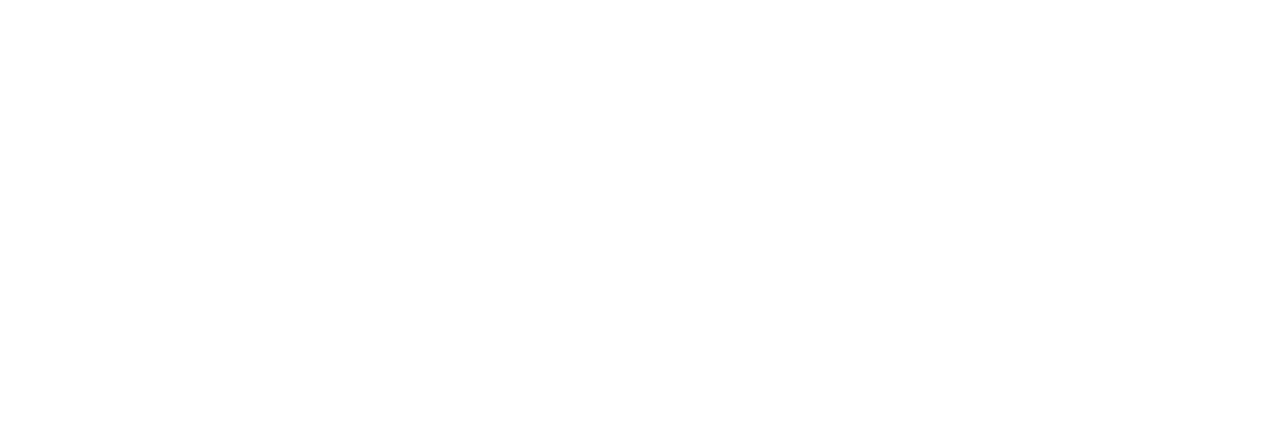
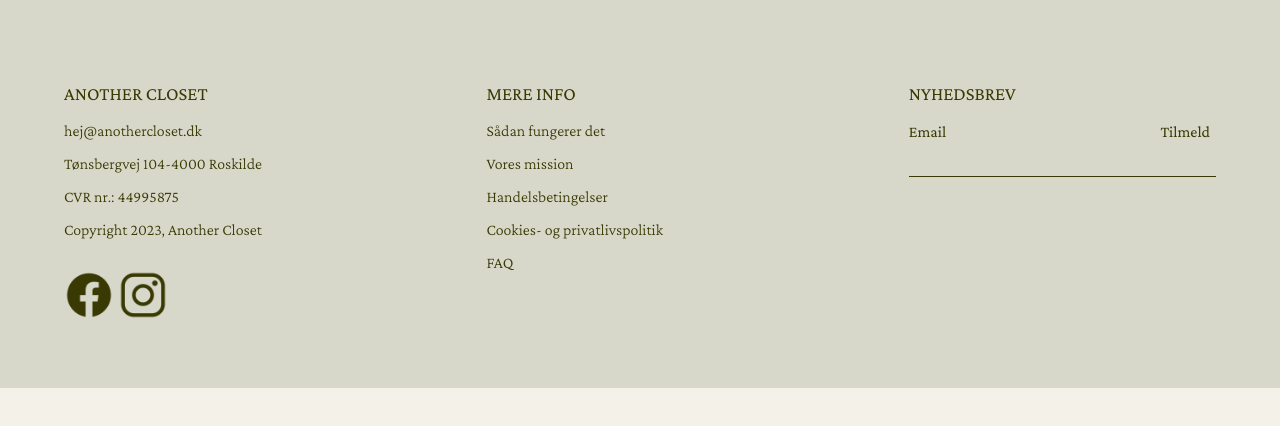
Before and after one commit to ojandersen/another_closet, an Astro site: page / in a window 1280 px wide. Built offline with nearby package versions, Linux system fonts and the light colour scheme; Astro itself is replaced by a stand-in of ours.

Commit message:
add listeview and footer

```diff
--- /dev/null
+++ b/src/components/Listeview.astro
@@ -0,0 +1,54 @@
+---
+const { product } = Astro.props;
+---
+
+<article class="card">
+  <a href={`/product/${product.id}/`}> <img src={product.image} alt="billede af tøj " /></a>
+  <p class="name">{product.name}</p>
+  <p><strong>{product.size}</strong> {product.brand}</p>
+  <p>{product.closet}</p>
+</article>
+<style>
+  @import url("https://fonts.googleapis.com/css2?family=Crimson+Pro:ital,wght@0,200..900;1,200..900&display=swap");
+  .card img {
+    width: 100%;
+    border-radius: 10px;
+  }
+
+  .name {
+    text-align: center;
+    text-transform: uppercase;
+    color: #393903;
+    font-family: "Crimson Pro";
+    margin: 0;
+    font-weight: 500;
+  }
+
+  p {
+    text-align: center;
+    color: #393903;
+    font-family: "Crimson Pro";
+    margin-top: 0;
+    font-weight: 300;
+  }
+
+  @media (min-width: 640px) and (max-width: 1024px) {
+    p {
+      font-size: 20px;
+    }
+  }
+
+  @media (min-width: 1024px) {
+    .name {
+      font-size: 24px;
+    }
+
+    p {
+      font-size: 24px;
+    }
+
+    .card img {
+      border-radius: 20px;
+    }
+  }
+</style>
--- /dev/null
+++ b/src/css/style.css
@@ -0,0 +1,90 @@
+@import url("https://fonts.googleapis.com/css2?family=Crimson+Pro:ital,wght@0,200..900;1,200..900&display=swap");
+
+body {
+  background-color: #f4f1e8;
+}
+
+.footer {
+  display: grid;
+  grid-template-columns: 1fr;
+  background-color: #d7d8c9;
+  padding: 5%;
+  padding-top: 10%;
+}
+
+.footer img {
+  width: 40px;
+  padding-top: 2%;
+}
+
+.footer p {
+  color: #393903;
+  font-family: "Crimson Pro";
+  font-weight: 300;
+  font-size: 80%;
+}
+
+.footer h3 {
+  color: #393903;
+  font-family: "Crimson Pro";
+  text-transform: uppercase;
+  font-weight: 400;
+}
+
+.input-row {
+  display: flex;
+  justify-content: space-between;
+  align-items: center;
+}
+
+.input-row label,
+.input-row button {
+  font-size: 1rem;
+  color: #393903;
+  font-family: "Crimson Pro";
+}
+
+.input-row button {
+  background: none;
+  border: none;
+  font-weight: 400;
+  cursor: pointer;
+}
+
+form input[type="email"] {
+  width: 100%;
+  border: none;
+  border-bottom: 1px solid #393903;
+  background: transparent;
+  color: #393903;
+  padding: 0.5rem 0;
+  margin-top: 0.2rem;
+}
+
+form input[type="email"]::placeholder {
+  color: #393903;
+  opacity: 0.7;
+}
+
+form input[type="email"]:focus {
+  outline: none;
+  border-bottom: 1px solid #393903;
+}
+
+@media (min-width: 640px) {
+  .footer {
+    display: grid;
+    grid-template-columns: 1fr 1fr 1fr;
+    gap: 10%;
+    padding-top: 5%;
+  }
+
+  .footer p {
+    font-size: 100%;
+  }
+
+  .footer img {
+    width: 50px;
+    padding-top: 5%;
+  }
+}
--- a/src/layouts/Layout.astro
+++ b/src/layouts/Layout.astro
@@ -1,3 +1,9 @@
+---
+import "../css/style.css";
+import facebook from "../assets/img/logo-facebook.png";
+import instagram from "../assets/img/logo-instagram.png";
+---
+
 <!doctype html>
 <html lang="en">
   <head>
@@ -9,6 +15,37 @@
   </head>
   <body>
     <slot />
+    <footer>
+      <div class="footer">
+        <div>
+          <h3>Another Closet</h3>
+          <p>hej@anothercloset.dk</p>
+          <p>Tønsbergvej 104-4000 Roskilde</p>
+          <p>CVR nr.: 44995875</p>
+          <p>Copyright 2023, Another Closet</p>
+          <a href="https://www.facebook.com/anotherclosetdanmark"><img src={facebook.src} alt="Facebook logo" /></a>
+          <a href="https://www.instagram.com/anothercloset.dk/"><img src={instagram.src} alt="Instagram logo" /></a>
+        </div>
+        <div>
+          <h3>Mere info</h3>
+          <p>Sådan fungerer det</p>
+          <p>Vores mission</p>
+          <p>Handelsbetingelser</p>
+          <p>Cookies- og privatlivspolitik</p>
+          <p>FAQ</p>
+        </div>
+        <div>
+          <h3>Nyhedsbrev</h3>
+          <form>
+            <div class="input-row">
+              <label for="email">Email</label>
+              <button type="submit">Tilmeld</button>
+            </div>
+            <input type="email" id="email" name="email" />
+          </form>
+        </div>
+      </div>
+    </footer>
   </body>
 </html>
 
--- /dev/null
+++ b/src/pages/product/[id].astro
@@ -0,0 +1,142 @@
+---
+//@ts-nocheck
+
+import Layout from "../../layouts/Layout.astro";
+
+export async function getStaticPaths() {
+  const curl = "  https://weydcspvvunwbeoolpli.supabase.co/rest/v1/AnotherCloset?select=*";
+
+  const apikey = "eyJhbGciOiJIUzI1NiIsInR5cCI6IkpXVCJ9.eyJpc3MiOiJzdXBhYmFzZSIsInJlZiI6IndleWRjc3B2dnVud2Jlb29scGxpIiwicm9sZSI6ImFub24iLCJpYXQiOjE3NDc2NDY5MDMsImV4cCI6MjA2MzIyMjkwM30.n23gpeZ4XikBpL5r_vuSYntCRJLQ7lqiLq92_HovPJo";
+
+  const options = {
+    headers: {
+      apikey: apikey,
+    },
+  };
+  const response = await fetch(curl, options);
+  const data = await response.json();
+
+  return data.map((post) => {
+    return {
+      params: { id: post.id.toString() },
+      props: { post },
+    };
+  });
+}
+
+const { id } = Astro.params;
+const { post } = Astro.props;
+---
+
+<Layout>
+  <section class="single_view">
+    <div class="billede">
+      <img src={post.image} alt="billede af tøj" />
+    </div>
+    <div>
+      <h2>{post.name}</h2>
+      <p><strong>{post.brand}</strong></p>
+      <p>{post.description}</p>
+      <p><strong>Størrelse:</strong> {post.size}</p>
+      <p><strong>Stand:</strong> {post.condition}</p>
+      <p><strong>Vask:</strong> {post.wash}</p>
+      <p><strong>Ejer:</strong> {post.owner}</p>
+      <p>Dette stykke tøj tilhører klædeskabet <br /> <strong>{post.closet}</strong></p>
+    </div>
+  </section>
+</Layout>
+
+<style>
+  .single_view {
+    background-color: #f2dfd5;
+    align-items: center;
+    padding-bottom: 5%;
+    padding-top: 10%;
+  }
+
+  .billede {
+    text-align: center;
+  }
+
+  .billede img {
+    width: 70%;
+    border-radius: 10px;
+  }
+  h2 {
+    color: #393903;
+    text-align: center;
+    text-transform: uppercase;
+    font-family: "Crimson Pro";
+    font-weight: 300;
+    font-size: 32px;
+  }
+  p {
+    color: #393903;
+    text-align: center;
+    padding-left: 20%;
+    padding-right: 20%;
+    font-size: 15px;
+    font-family: "Crimson Pro";
+  }
+
+  @media (min-width: 768px) and (max-width: 1200px) {
+    .single_view {
+      display: grid;
+      grid-template-columns: 1fr 1fr;
+      padding-bottom: 5%;
+      padding-top: 5%;
+    }
+
+    .billede {
+      text-align: center;
+      padding-left: 10%;
+    }
+
+    .billede img {
+      width: 90%;
+      margin-top: 8%;
+      border-radius: 10px;
+    }
+
+    h2 {
+      font-size: 40px;
+      margin-top: 0;
+      padding-left: 10%;
+      padding-right: 10%;
+    }
+    p {
+      color: #393903;
+      text-align: center;
+      padding-left: 10%;
+      padding-right: 10%;
+      font-size: 18px;
+    }
+  }
+
+  @media (min-width: 1200px) {
+    .single_view {
+      display: grid;
+      grid-template-columns: 1fr 1fr;
+      padding-bottom: 5%;
+      padding-top: 0%;
+    }
+
+    .billede img {
+      width: 80%;
+      margin-top: 8%;
+      border-radius: 10px;
+    }
+
+    h2 {
+      font-size: 76px;
+      margin-top: 0;
+      padding-left: 10%;
+      padding-right: 10%;
+    }
+    p {
+      padding-left: 20%;
+      padding-right: 20%;
+      font-size: 24px;
+    }
+  }
+</style>
```
Also changed, not shown: src/pages/sofie.astro (added, +66 -0 lines), src/assets/img/logo-facebook.png (added), src/assets/img/logo-instagram.png (added), src/components/Footer.astro (added). Lines whose indentation alone changed are shown as unchanged.
